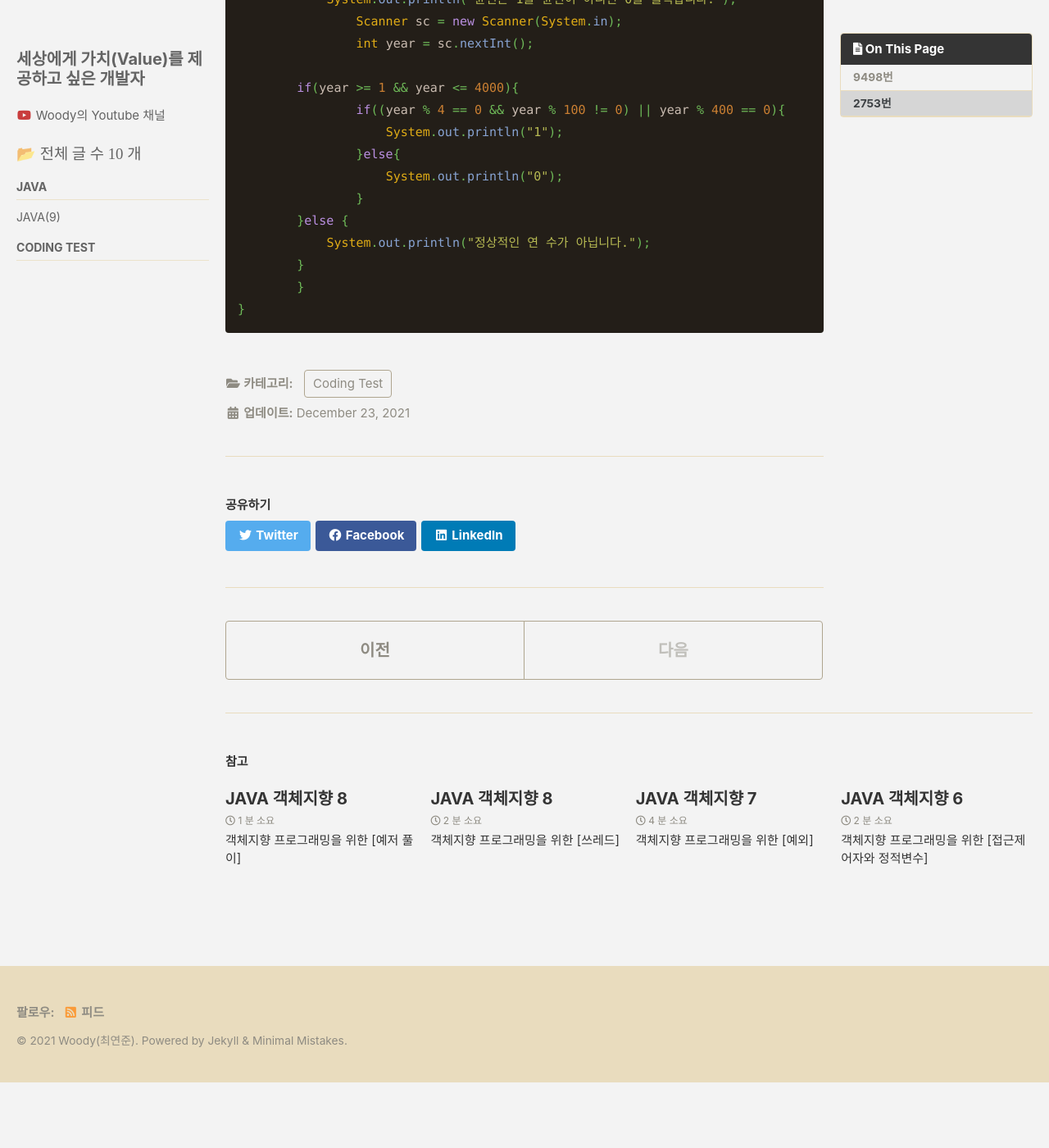
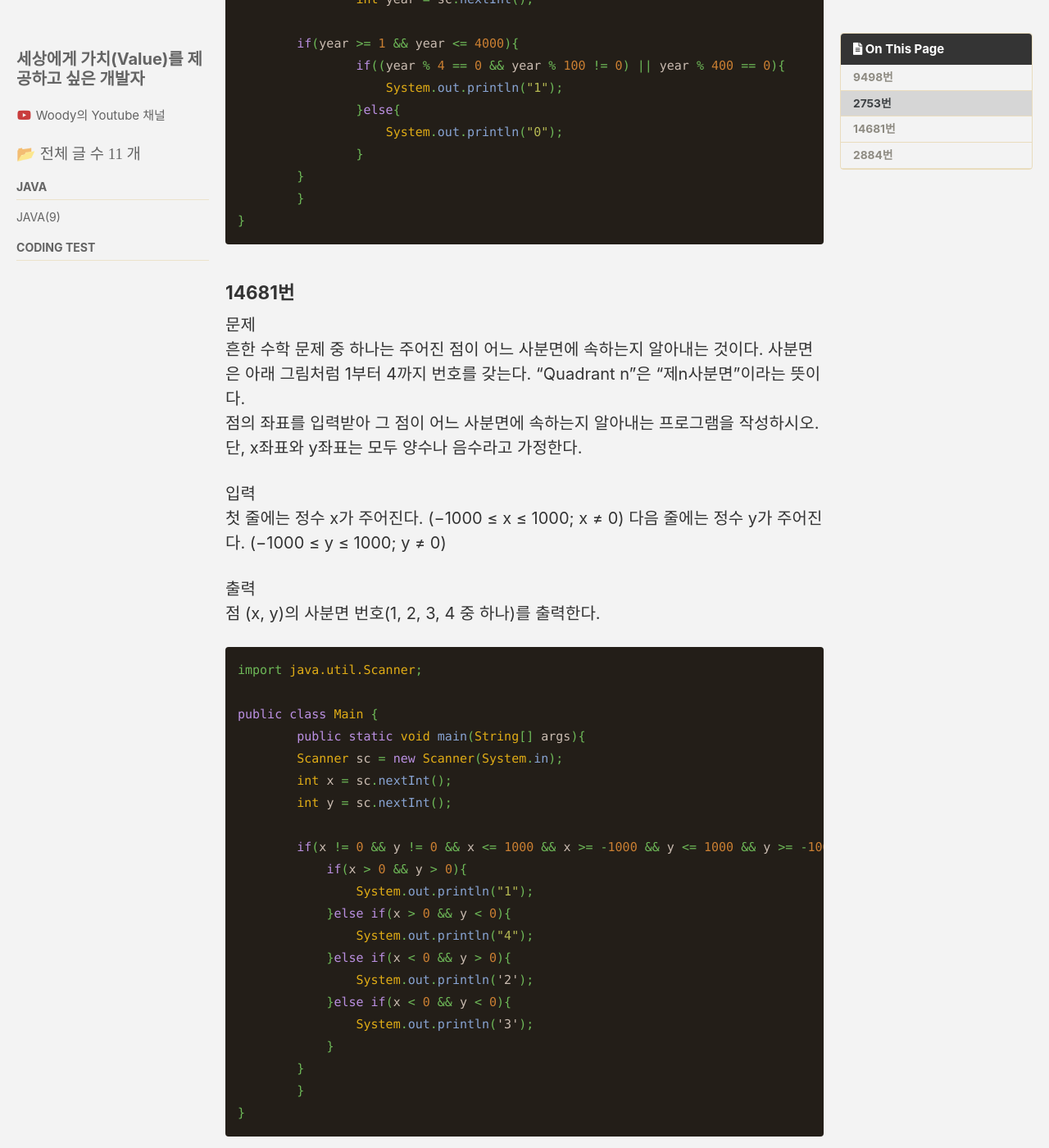
Before and after one commit to jun6726/jun6726.github.io, a Jekyll site: the page built from _posts/2021-12-23-CodingTest1.markdown, in a window 1280 px wide and 1400 px high, scrolled down 1656 px. Shown: the whole window at 82% size. Built offline with Jekyll 4.4.1, drawn with Linux system fonts in a browser that asks for light colours; cached includes are drawn as plain includes; before the commit the page ends 2976 px from its top, so only the background shows below that; some of the changed text lies outside the part shown.

Commit message:
코딩테스트2

````diff
--- a/_posts/2021-12-23-CodingTest1.markdown
+++ b/_posts/2021-12-23-CodingTest1.markdown
@@ -53,8 +53,6 @@
 
 public class Main {
 	public static void main(String[] args){
-	    System.out.println("1에서 4000까지의 년도를 입력해주세요.");
-	    System.out.println("윤년은 1을 윤년이 아니면 0을 출력합니다.");
 		Scanner sc = new Scanner(System.in);
 		int year = sc.nextInt();
 
@@ -64,9 +62,82 @@
     		}else{
     		    System.out.println("0");
     		}
-        }else {
-            System.out.println("정상적인 연 수가 아닙니다.");
         }
 	}
 }
 ```
+### 14681번
+문제<br/>
+흔한 수학 문제 중 하나는 주어진 점이 어느 사분면에 속하는지 알아내는 것이다. 사분면은 아래 그림처럼 1부터 4까지 번호를 갖는다. "Quadrant n"은 "제n사분면"이라는 뜻이다.<br/>
+점의 좌표를 입력받아 그 점이 어느 사분면에 속하는지 알아내는 프로그램을 작성하시오. 단, x좌표와 y좌표는 모두 양수나 음수라고 가정한다.<br/>
+
+입력<br/>
+첫 줄에는 정수 x가 주어진다. (−1000 ≤ x ≤ 1000; x ≠ 0) 다음 줄에는 정수 y가 주어진다. (−1000 ≤ y ≤ 1000; y ≠ 0)<br/>
+
+출력<br/>
+점 (x, y)의 사분면 번호(1, 2, 3, 4 중 하나)를 출력한다.<br/>
+
+```java
+import java.util.Scanner;
+
+public class Main {
+	public static void main(String[] args){
+        Scanner sc = new Scanner(System.in);
+        int x = sc.nextInt();
+        int y = sc.nextInt();
+
+        if(x != 0 && y != 0 && x <= 1000 && x >= -1000 && y <= 1000 && y >= -1000){
+            if(x > 0 && y > 0){
+                System.out.println("1");
+            }else if(x > 0 && y < 0){
+                System.out.println("4");
+            }else if(x < 0 && y > 0){
+                System.out.println('2');
+            }else if(x < 0 && y < 0){
+                System.out.println('3');
+            }
+        }
+	}
+}
+```
+
+### 2884번
+문제<br/>
+"45분 일찍 알람 설정하기"이다.<br/>
+
+입력<br/>
+첫째 줄에 두 정수 H와 M이 주어진다. (0 ≤ H ≤ 23, 0 ≤ M ≤ 59) 그리고 이것은 현재 상근이가 설정한 놓은 알람 시간 H시 M분을 의미한다.<br/>
+
+입력 시간은 24시간 표현을 사용한다. 24시간 표현에서 하루의 시작은 0:0(자정)이고, 끝은 23:59(다음날 자정 1분 전)이다. 시간을 나타낼 때, 불필요한 0은 사용하지 않는다.<br/>
+
+출력<br/>
+첫째 줄에 상근이가 창영이의 방법을 사용할 때, 설정해야 하는 알람 시간을 출력한다. (입력과 같은 형태로 출력하면 된다.)
+
+```java
+import java.util.Scanner;
+
+public class Main {
+	public static void main(String[] args){
+	    Scanner sc = new Scanner(System.in);
+	    int H = sc.nextInt();
+	    int M = sc.nextInt();
+
+	    if(H >= 0 && H <= 23 && M >= 0 && M <= 59){
+	        if(M >= 45){
+	            M -= 45;
+	        }else if(H == 0){
+	            H = 23;
+	            M += 15;
+	        }else{
+	            H -= 1;
+	            M += 15;
+	        }
+	    }
+	    System.out.println(H + " " + M);
+	}
+}
+```
+> 45분이상일 때는 시는 그대로 나두고 분만 뺴면 되지만, 45분 미만일때는 시간에서도 빼줘야 한다.
+> 그리고 00시일땐 23시로 가야하기 때문에 H를 23으로 설정했다.
+
+> 만약 if문의 순서가 바뀌어서 H == 0 조건부터 설정했다면, 0시 45분 ~ 0시 59분에서는 23시 60분 ~ 23시 74분으로 나왔을것이다.
````
Also changed, not shown: _posts/2021-12-24-CodingTest2.markdown (added, +306 -0 lines).
